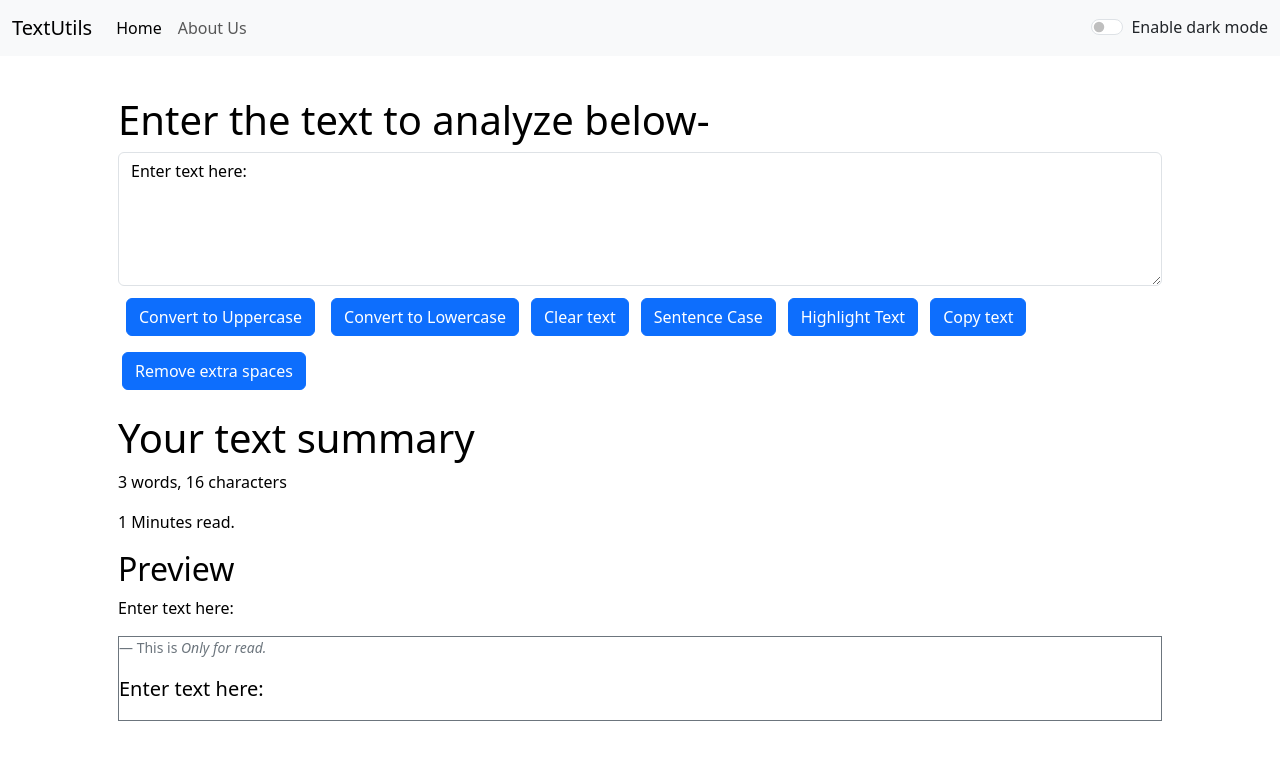
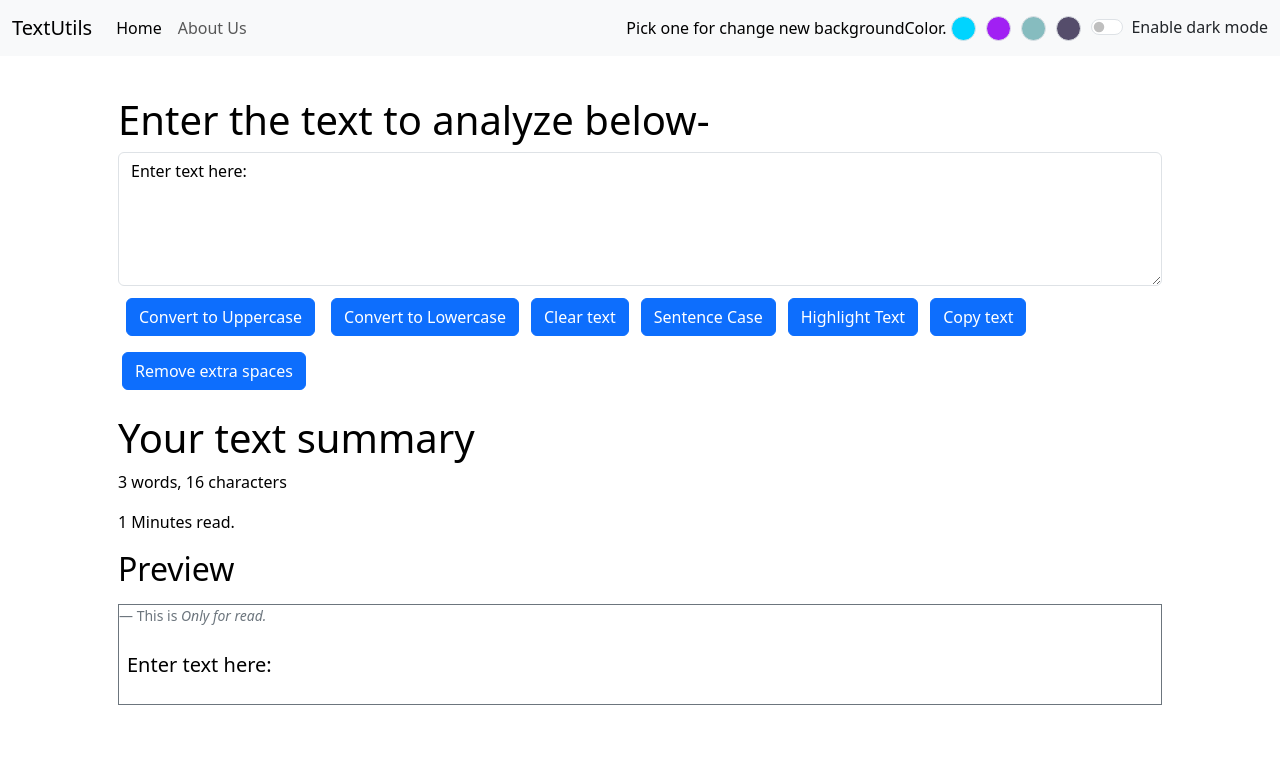
Before and after one commit to manojsingh00963/React_project, a React (Create React App) app in the folder textutils/: page / in a window 1280 px wide. Shown: the top 760 px of the page. Built offline with nearby package versions, Linux system fonts and the light colour scheme.

Commit message:
' add multiple background color'

```diff
--- a/textutils/src/Component/Navbar.js
+++ b/textutils/src/Component/Navbar.js
@@ -1,8 +1,19 @@
 import React from 'react'
 import PropTypes from 'prop-types'
+import { useState } from 'react';
 
 
-export default function Navbar(props){
+
+export default function Navbar(props) {
+
+const [Color, setColor] = useState('white')
+const [bgtext, setBgtext] = useState('Pick one for change new backgroundColor.')
+
+    document.body.style.backgroundColor = Color
+
+    setTimeout(() => {
+      setBgtext('')
+    },10 * 1000);
   return (
 
     /* <nav className="navbar navbar-expand-lg bg-body-tertiary "> */
@@ -24,10 +35,25 @@ export default function Navbar(props){
           </ul>
           {/* <form className="d-flex" role="search">
         <input className="form-control me-2" type="search" placeholder="Search" aria-label="Search"/>
-        <button className="btn btn-outline-secondary" type="submit">Search</button>
+        <button cla
+        ssName="btn btn-outline-secondary" type="submit">Search</button>
       </form> */}
-      <div className={`form-check form-switch text-${props.mode === 'light'?'dark':'light'}`}>
-  <input className="form-check-input " onClick={props.toggleMode} type="checkbox" role="switch" id="flexSwitchCheckDefault"/>
+
+          {/* //color choose btton */}
+
+          <div>
+          <span className={` fs-6  `} style={{color: props.mode ==='dark'?'white':'black'}} >
+          {bgtext}
+          </span>
+            <input style={{backgroundColor:'#00d4ff',border:'2px grove #c3d1c6', margin:'0px 5px' , width:"25px",height:"25px"}} className="form-check-input" type="radio" name="radioNoLabel" id="radioNoLabel1" value="" aria-label="..." onClick={ ()=>setColor('#00d4ff')} />
+            <input style={{backgroundColor:'#a120f3',border:'2px grove #c3d1c6', margin:'0px 5px' , width:"25px",height:"25px"}} className="form-check-input" type="radio" name="radioNoLabel" id="radioNoLabel1" value="" aria-label="..." onClick={ ()=>setColor('#a120f3')} />
+            <input style={{backgroundColor:'#86bcbf',border:'2px grove #c3d1c6', margin:'0px 5px' , width:"25px",height:"25px"}} className="form-check-input" type="radio" name="radioNoLabel" id="radioNoLabel1" value="" aria-label="..." onClick={ ()=>setColor('#86bcbf')} />
+            <input style={{backgroundColor:'#554d6b',border:'2px grove #c3d1c6', margin:'0px 10px 0px 5px' , width:"25px",height:"25px"}} className="form-check-input" type="radio" name="radioNoLabel" id="radioNoLabel1" value="" aria-label="..." onClick={ ()=>setColor('#554d6b')} />
+           </div>
+
+          {/* //toggle mode  */}
+          <div className={`form-check form-switch text-${props.mode === 'light' ? 'dark' : 'light'}`}>
+            <input className="form-check-input " onClick={props.toggleMode} type="checkbox" role="switch" id="flexSwitchCheckDefault" />
             <label className="form-check-label" htmlFor="flexSwitchCheckDefault">{props.toggleText}</label>
           </div>
         </div>
@@ -37,14 +63,15 @@ export default function Navbar(props){
 }
 
 
-Navbar.propTypes = {title:PropTypes.string.isRequired,
-                    aboutText:PropTypes.string.isRequired,
+Navbar.propTypes = {
+  title: PropTypes.string.isRequired,
+  aboutText: PropTypes.string.isRequired,
 }
 
 
 //Default Properties.
 
 Navbar.defaultProps = {
-    title:'Set title here',
-    aboutText:'About',
+  title: 'Set title here',
+  aboutText: 'About',
 }
--- a/textutils/src/Component/TextFrom.js
+++ b/textutils/src/Component/TextFrom.js
@@ -72,9 +72,16 @@ export default function TextFrom(props) {
     }
     return (
         <>
-        <div className='p-4' style={{backgroundColor: props.mode === 'dark' ? 'grey' : 'white' , color: props.mode ==='dark'?'white':'black' }} >
+        <div className='p-4'
+        style={{backgroundColor: props.mode === 'dark' ? 'grey' : 'light' ,
+         color: props.mode ==='dark'?'white':'black' }}
+          >
 
-            <div className='container '  style={{ color: props.mode ==='dark'?'white':'black'}} >
+            <div className='container '
+
+            style={{ color: props.mode ==='dark'?'white':'black'}}
+
+             >
                 <h1 >{props.heading}-</h1>
                 <div className=" mb-1 ">
                     <textarea
@@ -126,19 +133,21 @@ export default function TextFrom(props) {
             </div>
 
 
-            <div className="container my-3 " style={{ backgroundColor:props.mode === 'dark'?'dark':'white', color: props.mode ==='dark'?'white':'black'}} >
+            <div className="container my-3 "
+            style={{ backgroundColor:props.mode === 'dark'?'dark':'white',
+            color: props.mode ==='dark'?'white':'black'}}
+            >
                 <h1>Your text summary</h1>
                 <p>{text.split(" ").length} words, {text.length} characters</p>
                 <p>{Math.ceil(0.008 * text.split(" ").length)} Minutes read.</p>
                 <h2>Preview</h2>
-                <p>{text.length > 0 ? text : "Enter something in the textbox above to preview it here"}</p>
 
                 <figure  className="border border-secondary my-3">
                     <figcaption className="blockquote-footer mt-0">
                         This is  <cite title="Source Title">Only for read.</cite>
                     </figcaption>
                     <blockquote className="blockquote">
-                        <p style={{ backgroundColor: props.mode === 'dark' ? 'light' : 'dark', color: props.mode === 'dark' ? 'white' : 'black' }}>{text}</p>
+                <p className=' p-2 ' style={{ backgroundColor: props.mode === 'dark' ? 'light' : 'dark', color: props.mode === 'dark' ? 'white' : 'black' }} >{text.length > 0 ? text : "Enter something in the textbox above to preview it here"}</p>
                     </blockquote>
                 </figure>
 
```
Lines whose indentation alone changed are shown as unchanged.
